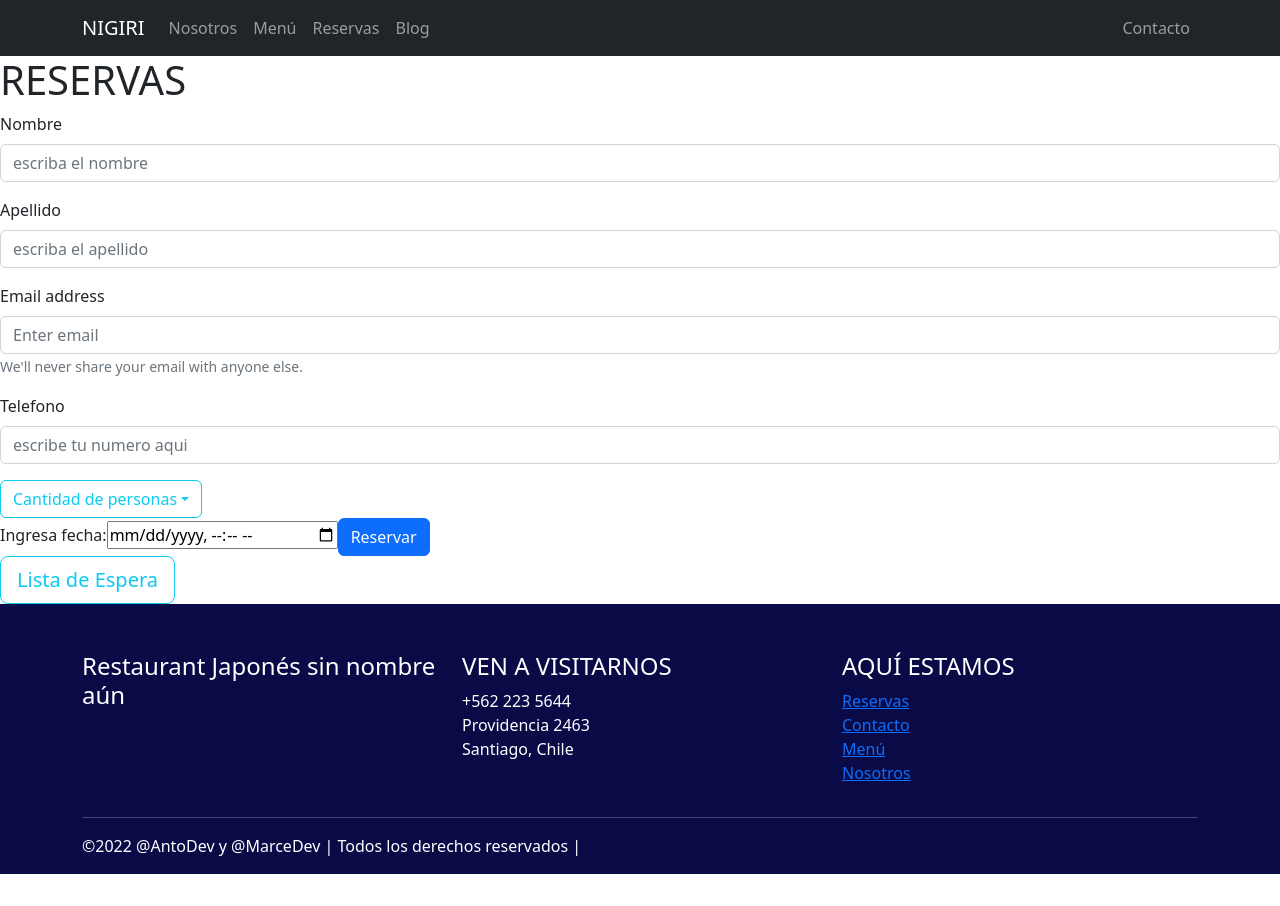
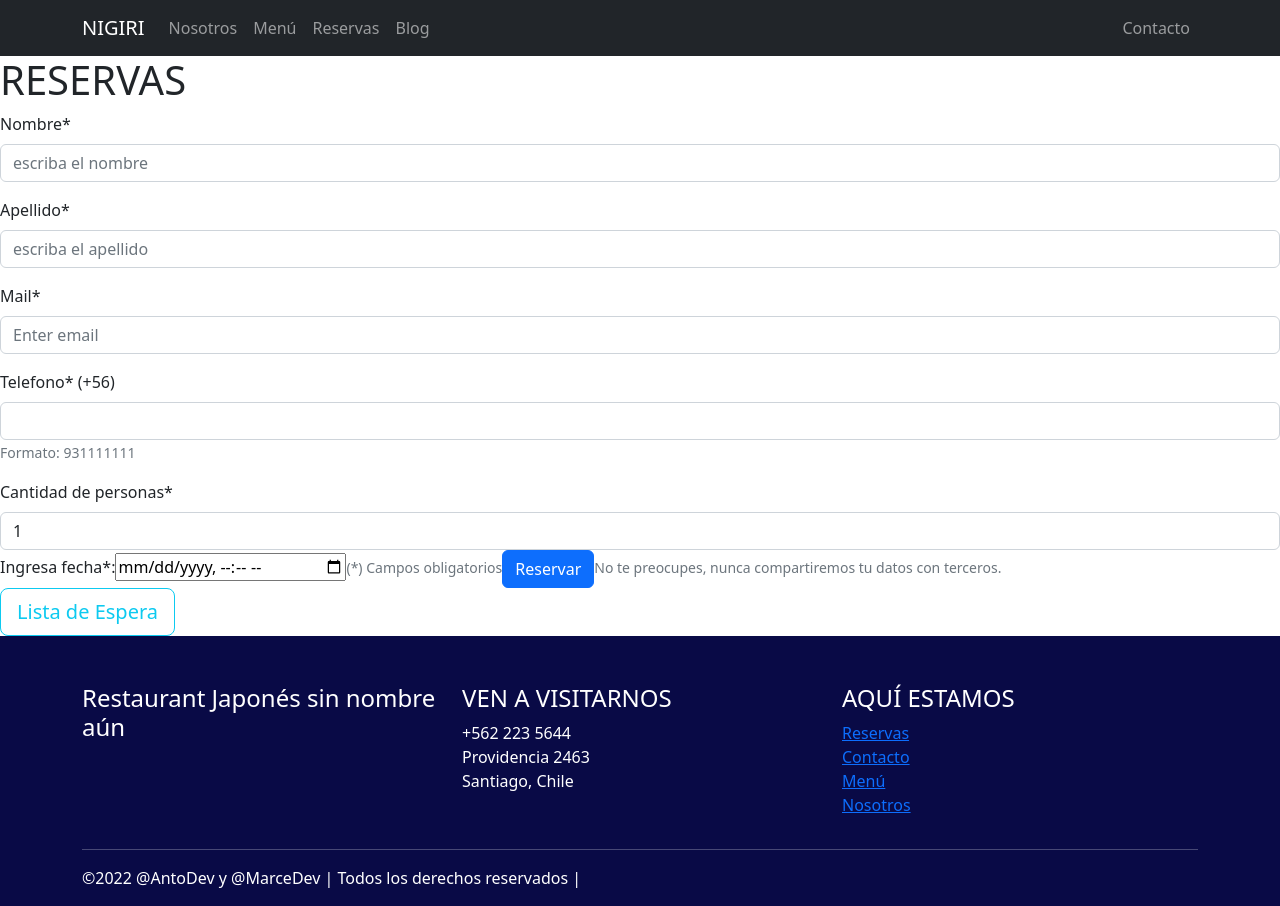
Before and after one commit to Marce3200/entrega-4, a React (Create React App) app: page /reservas in a window 1280 px wide. Before the commit the page ends 874 px from the top, so only its background shows below. Built offline with nearby package versions, Linux system fonts and the light colour scheme.

Commit message:
fixes db

```diff
--- a/src/components/NavbarResto.js
+++ b/src/components/NavbarResto.js
@@ -1,7 +1,7 @@
 import Container from "react-bootstrap/Container";
 import Nav from "react-bootstrap/Nav";
 import Navbar from "react-bootstrap/Navbar";
-import NavDropdown from "react-bootstrap/NavDropdown";
+
 
 const NavbarResto = () => {
   return (
@@ -18,9 +18,7 @@ const NavbarResto = () => {
           </Nav>
           <Nav>
             <Nav.Link href="/contacto">Contacto</Nav.Link>
-            {/* <Nav.Link eventKey={2} href="#memes">
-              Dank memes
-            </Nav.Link> */}
+
           </Nav>
         </Navbar.Collapse>
       </Container>
--- a/src/components/Reservas/Reservas.js
+++ b/src/components/Reservas/Reservas.js
@@ -4,7 +4,8 @@ import { db } from "../Firestore";
 import { collection, addDoc } from "firebase/firestore";
 import Button from "react-bootstrap/Button";
 import Form from "react-bootstrap/Form";
-import Dropdown from "react-bootstrap/Dropdown";
+// import Dropdown from "react-bootstrap/Dropdown";
+
 export function Reservas() {
   const [inputs, setInputs] = useState({});
 
@@ -14,7 +15,6 @@ export function Reservas() {
     const value = event.target.value;
     setInputs((values) => ({ ...values, [name]: value }));
   };
-
 
   //   async function handleSubmit(event) {
   //     event.preventDefault();
@@ -34,14 +34,15 @@ export function Reservas() {
   //     }
   //   }
 
-
-
   //manda datos a firestore
   const handleSubmit = async (event) => {
     event.preventDefault();
     await addDoc(collection(db, "reservas"), {
       nombreCliente: inputs.nombre,
+      apellidoCliente: inputs.apellidoCliente,
       fechaReserva: inputs.fechareserva,
+      cantidadPersonas: inputs.cantidadPersonas,
+      telefono: inputs.telefono,
     });
     //funcion para recargar la pagina que recarga el home
     window.location.reload(false);
@@ -51,9 +52,9 @@ export function Reservas() {
   return (
     <div className="reservacion">
       <h1>RESERVAS</h1>
-
-      <Form.Group className="mb-3 " controlId="formBasicEmail">
-        <Form.Label>Nombre</Form.Label>
+      <Form onSubmit={handleSubmit}>
+        <Form.Group className="mb-3 ">
+          <Form.Label>Nombre*</Form.Label>
           <Form.Control
             //   id="name"
             type="text"
@@ -64,8 +65,8 @@ export function Reservas() {
           />
         </Form.Group>
 
-      <Form.Group className="mb-3" controlId="formBasicEmail">
-        <Form.Label>Apellido</Form.Label>
+        <Form.Group className="mb-3">
+          <Form.Label>Apellido*</Form.Label>
           <Form.Control
             //   id="apellido"
             type="text"
@@ -76,29 +77,37 @@ export function Reservas() {
           />
         </Form.Group>
 
-      <Form onSubmit={handleSubmit}>
-        <Form.Group className="mb-3" controlId="formBasicEmail">
-          <Form.Label>Email address</Form.Label>
+
+          <Form.Group className="mb-3">
+            <Form.Label>Mail*</Form.Label>
             <Form.Control type="email" placeholder="Enter email" />
-          <Form.Text className="text-muted">
-            We'll never share your email with anyone else.
-          </Form.Text>
           </Form.Group>
 
-        <Form.Group className="mb-3" controlId="formBasicEmail">
-          <Form.Label>Telefono</Form.Label>
+          <Form.Group className="mb-3">
+            <Form.Label>Telefono* (+56)</Form.Label>
             <Form.Control
               id="telefono"
               type="tel"
               name="telefono"
               value={inputs.telefono || ""}
               onChange={handleChange}
-            placeholder="escribe tu numero aqui"
+              placeholder=""
             />
+            <Form.Text className="text-muted">Formato: 931111111</Form.Text>
           </Form.Group>
-
-        <Dropdown>
-          <Dropdown.Toggle  variant= "outline-info"id="dropdown-basic">
+		  <Form.Group controlId="exampleForm.ControlSelect1">
+    <Form.Label>Cantidad de personas*</Form.Label>
+    <Form.Control as="select">
+      <option>1</option>
+      <option>2</option>
+      <option>3</option>
+      <option>4</option>
+      <option>5</option>
+	  <option>6</option>
+    </Form.Control>
+  </Form.Group>
+          {/* <Dropdown>
+            <Dropdown.Toggle variant="outline-info" id="dropdown-basic">
               Cantidad de personas
             </Dropdown.Toggle>
 
@@ -122,11 +131,10 @@ export function Reservas() {
                 6 personas
               </Dropdown.Item>
             </Dropdown.Menu>
-        </Dropdown>
-
+          </Dropdown> */}
 
           <label>
-          Ingresa fecha:
+            Ingresa fecha*:
             <input
               id="fechaReserva"
               type="datetime-local"
@@ -136,16 +144,19 @@ export function Reservas() {
               placeholder="escriba el mail"
             />
           </label>
+          <Form.Text className="text-muted">(*) Campos obligatorios</Form.Text>
+          <Button type="submit">Reservar</Button>
 
-        <Button type="submit">Reservar</Button>
-      </Form>
+        <Form.Text className="text-muted">
+          No te preocupes, nunca compartiremos tu datos con terceros.
+        </Form.Text>
 
         <div className=" lg gap-2">
-      <Button variant= "outline-info" size="lg">
+          <Button variant="outline-info" size="lg">
             Lista de Espera
           </Button>
-
         </div>
+      </Form>
     </div>
   );
 }
```
Lines whose indentation alone changed are shown as unchanged.
